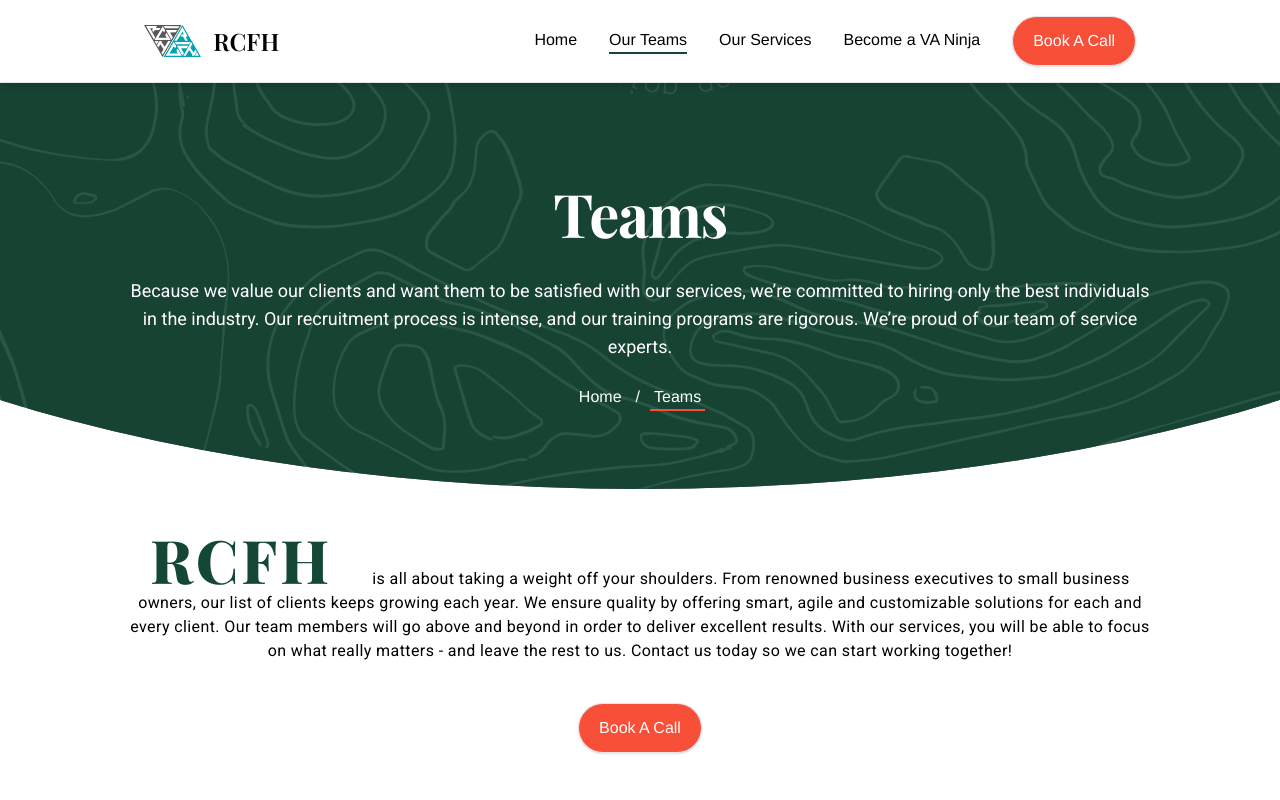
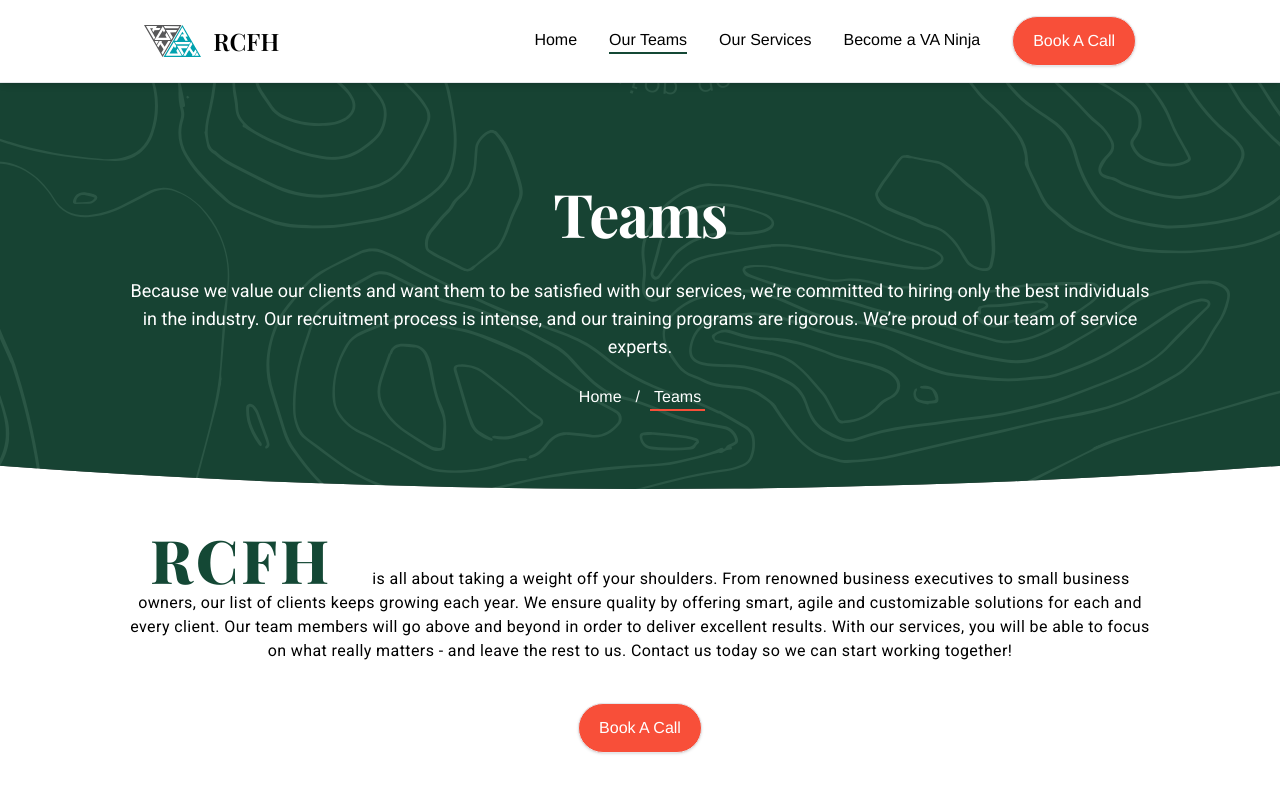
Before and after one commit to Gynius/rcfh, a React (Vite) app: page /teams in a window 1280 px wide. Shown: the top 800 px of the page. Built offline with nearby package versions, Linux system fonts and the light colour scheme; a web font is replaced by a local one.

Commit message:
fixes reposiveness and overflow 2

```diff
--- a/src/App.css
+++ b/src/App.css
@@ -9,7 +9,7 @@
   height: 100%;
   background-image: url('/images/bg.png');
   z-index: -1; /* Ensure it’s behind other content */
-  clip-path: ellipse(80% 100% at 50% 100%);
+  clip-path: ellipse(150% 100% at 50% 100%);
 }
 
 .page-title.arc-bottom::before {
@@ -23,7 +23,7 @@
   height: 100%;
   background-color: rgba(20, 72, 53, .85); /* Semi-transparent overlay */
   z-index: 1; /* Ensure it’s on top of the red background but behind other content */
-  clip-path: ellipse(80% 100% at 50% 100%);
+  clip-path: ellipse(150% 100% at 50% 100%);
 }
 
 .gradient-hover:hover {
@@ -98,7 +98,7 @@
   height: 100%;
   background-color: rgba(20, 72, 53, .4); /* Semi-transparent overlay */
   z-index: 1; /* Ensure it’s on top of the red background but behind other content */
-  clip-path: ellipse(40% 100% at 50% 100%);
+  clip-path: ellipse(80% 100% at 50% 100%);
 }
 
 @media screen and (max-width: 768px) {
```
